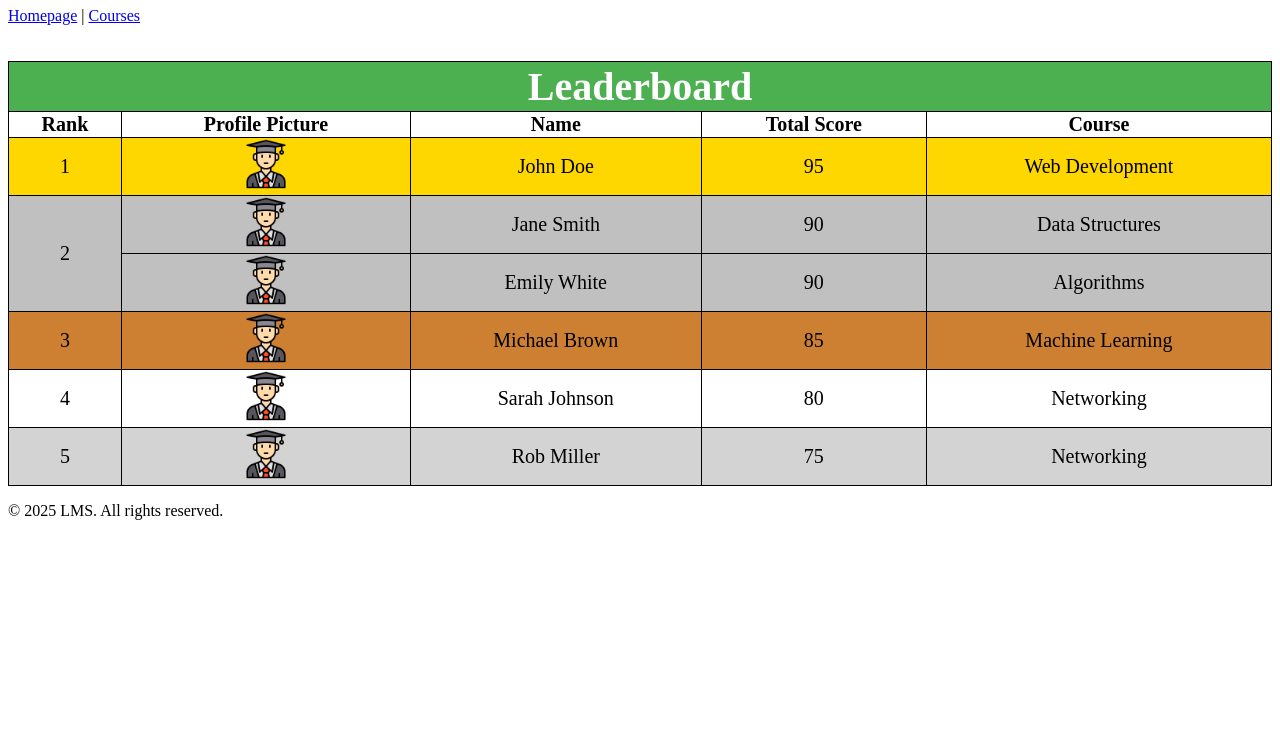
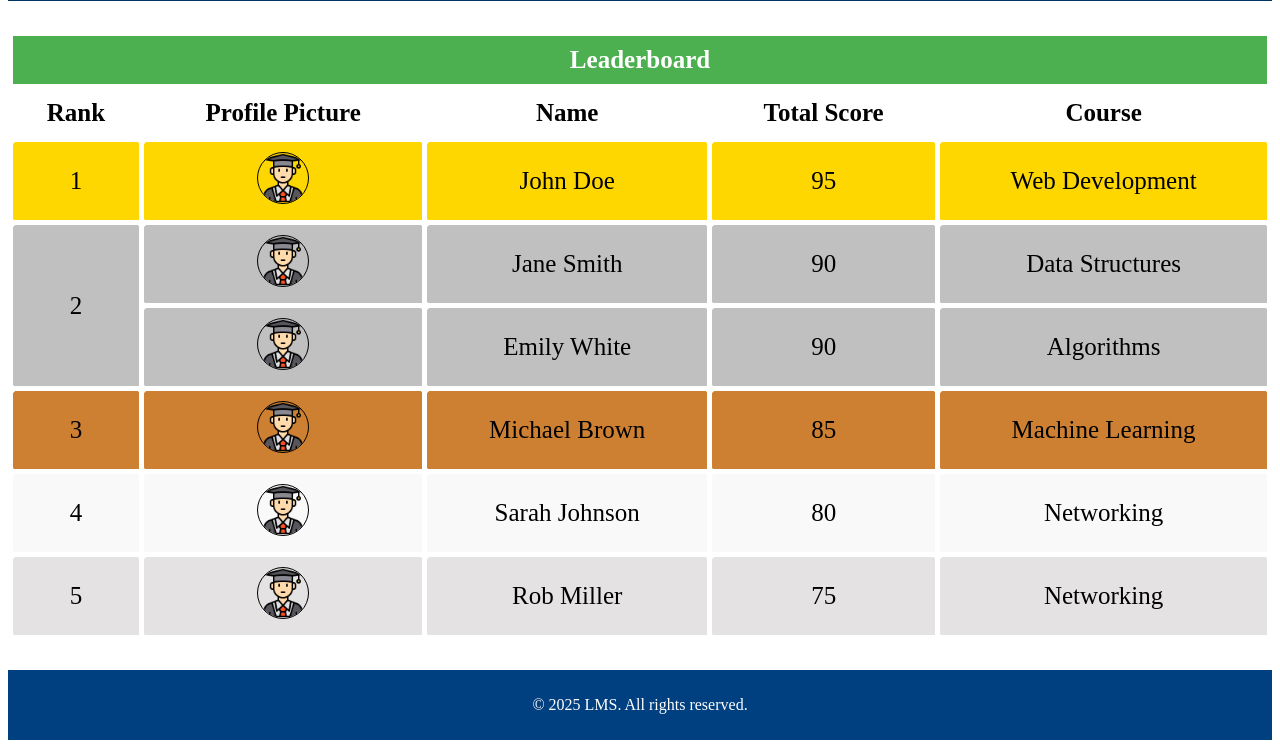
Before and after one commit to Munch42/ENSF381-Assignment-2, a plain HTML site: page leaderboard.html in a window 1280 px wide. Shown: the part 185-933 px from the top of the page. Before the commit the page ends 800 px from the top, so only its background shows below. Drawn offline with Linux system fonts and the light colour scheme.

Commit message:
added the css for attempt quiz and leaderboard

```diff
--- a/attempt_quiz.html
+++ b/attempt_quiz.html
@@ -2,6 +2,7 @@
 <html>
 <head>
     <title>Attempt Quiz - LMS</title>
+    <link rel="stylesheet" href="styles.css">
 </head>
 <body>
     <header>
@@ -10,41 +11,59 @@
         <h2>LMS - Attempt Quiz</h2>
     </header>
 
-    <a href="index.html">Homepage</a> |
+    <nav id="nav">
+        <a href="index.html">Homepage</a>
         <a href="course_view.html">Courses</a>
-    <br><br><br>
+    </nav>
 
     <main>
-        <img src="banner.jpg" alt="Quiz Banner" width="100%">
 
+        <img src="banner.jpg" alt="Quiz Banner" class="quiz-banner">
+
+
+        <div class="course-quiz-details">
             <h2>Course Name: Web Development</h2>
             <h2>Course Code: WD381</h2>
             <p>Topic: HTML Basics</p>
             <p>Deadline: 11:59 PM, February 10, 2025</p>
             <p>Attempts Allowed: 1</p>
+        </div>
 
+
+        <div class="quiz-questions">
             <h3>Question 1</h3>
             <p>What does HTML stand for?</p>
+            <div class="options">
                 <form>
                     <input type="radio" id="option1" name="q1" value="Hyper Text Markup Language">
                     <label for="option1">Hyper Text Markup Language</label><br>
                     <input type="radio" id="option2" name="q1" value="Home Tool Markup Language">
                     <label for="option2">Home Tool Markup Language</label><br>
-            <button type="submit">Submit Answer</button>
                 </form>
+            </div>
+            <button type="submit" class="submit-button">Submit Answer</button>
+        </div>
 
+
+        <div class="quiz-questions">
             <h3>Question 2</h3>
             <p>Which of the following are HTML elements? (Select all that apply)</p>
+            <div class="options">
                 <form>
                     <input type="checkbox" id="div" name="q2" value="div">
                     <label for="div">&lt;div&gt;</label><br>
                     <input type="checkbox" id="span" name="q2" value="span">
                     <label for="span">&lt;span&gt;</label><br>
-            <button type="submit">Submit Answer</button>
+
                 </form>
+            </div>
+            <button type="submit" class="submit-button">Submit Answer</button>
+        </div>
 
         <br>
-        <a href="leaderboard.html"><button>Finish Quiz</button></a>
+
+
+        <a href="leaderboard.html"><button class="finish-button">Finish Quiz</button></a>
     </main>
 
     <footer>
--- a/leaderboard.html
+++ b/leaderboard.html
@@ -2,17 +2,7 @@
 <html>
 <head>
     <title>Leaderboard - LMS</title>
-    <style>
-        table {
-            width: 100%;
-            border-collapse: collapse;
-        }
-        th, td {
-            border: 1px solid black;
-            text-align: center;
-            font-size: 20px;
-        }
-    </style>
+    <link rel="stylesheet" href="styles.css">
 </head>
 <body>
     <header>
@@ -20,15 +10,16 @@
         <h1>LMS - Learning Management System</h1>
     </header>
 
-    <a href="index.html">Homepage</a> |
-    <a href="course_view.html">Courses</a>
-    <br><br><br>
+    <nav id="nav">
+        <a href="index.html">Homepage</a>
+        <a href="course_view.html">Courses</a>
+    </nav>
 
     <main>
-        <table>
+        <table class="leaderboard-table">
             <thead>
                 <tr>
-                    <th colspan="5" style="color: white; background-color: #4CAF50; font-size: 40px; font-weight: bold; text-align: center;">Leaderboard</th>
+                    <th colspan="5" class="leaderboard-header">Leaderboard</th>
                 </tr>
                 <tr>
                     <th>Rank</th>
@@ -39,43 +30,43 @@
                 </tr>
             </thead>
             <tbody>
-                <tr style="background-color: gold;">
+                <tr class="gold">
                     <td>1</td>
-                    <td><img src="student.png" alt="John Doe" width="50"></td>
+                    <td><img src="student.png" alt="John Doe" class="profile-pic"></td>
                     <td>John Doe</td>
                     <td>95</td>
                     <td>Web Development</td>
                 </tr>
-                <tr style="background-color: silver;">
+                <tr class="silver">
                     <td rowspan="2">2</td>
-                    <td><img src="student.png" alt="Jane Smith" width="50"></td>
+                    <td><img src="student.png" alt="Jane Smith" class="profile-pic"></td>
                     <td>Jane Smith</td>
                     <td>90</td>
                     <td>Data Structures</td>
                 </tr>
-                <tr style="background-color: silver;">
-                    <td><img src="student.png" alt="Emily White" width="50"></td>
+                <tr class="silver">
+                    <td><img src="student.png" alt="Emily White" class="profile-pic"></td>
                     <td>Emily White</td>
                     <td>90</td>
                     <td>Algorithms</td>
                 </tr>
-                <tr style="background-color:#cd7f32;">
+                <tr class="bronze">
                     <td>3</td>
-                    <td><img src="student.png" alt="Michael Brown" width="50"></td>
+                    <td><img src="student.png" alt="Michael Brown" class="profile-pic"></td>
                     <td>Michael Brown</td>
                     <td>85</td>
                     <td>Machine Learning</td>
                 </tr>
-                <tr style="background-color: white;">
+                <tr class="alternate-row">
                     <td>4</td>
-                    <td><img src="student.png" alt="Sarah Johnson" width="50"></td>
+                    <td><img src="student.png" alt="Sarah Johnson" class="profile-pic"></td>
                     <td>Sarah Johnson</td>
                     <td>80</td>
                     <td>Networking</td>
                 </tr>
-                <tr style="background-color: lightgray;">
+                <tr class="alternate-row">
                     <td>5</td>
-                    <td><img src="student.png" alt="Rob Miller" width="50"></td>
+                    <td><img src="student.png" alt="Rob Miller" class="profile-pic"></td>
                     <td>Rob Miller</td>
                     <td>75</td>
                     <td>Networking</td>
--- a/styles.css
+++ b/styles.css
@@ -121,3 +121,104 @@ td {
 .decline-btn:hover {
     background-color: #821b1b;
 }
+
+
+.quiz-banner {
+    width: 100%;
+    height: 150px;
+    border-radius: 10px;
+}
+
+.course-quiz-details {
+    background-color: #c6f2ff;
+    padding: 20px;
+    margin: 0 250px;
+    text-align: center;
+
+}
+
+.quiz-questions {
+    margin: 20px 250px;
+}
+
+
+.options {
+    background-color: #cacaca;
+    padding: 15px;
+    text-align: left;
+}
+
+.submit-button, .finish-button {
+    padding: 10px 20px;
+    border: none;
+    border-radius: 5px;
+    cursor: pointer;
+}
+
+.submit-button {
+    background-color: #c6f2ff;
+    color: black;
+
+}
+
+.submit-button:hover {
+    background-color: #004080;
+    color: white;
+}
+
+.finish-button {
+    background-color: #D32F2F;
+    color: white;
+}
+
+.finish-button:hover {
+    background-color: #821b1b;
+}
+
+
+.leaderboard-table {
+    width: 100%;
+    border-collapse: collapse;
+    margin: 30px 0;
+}
+
+.leaderboard-table th, .leaderboard-table td {
+    border: 5px solid white;
+    text-align: center;
+    font-size: 25px;
+    padding: 10px;
+}
+
+.leaderboard-header {
+    background-color: #4CAF50;
+    color: white;
+}
+
+
+.gold td {
+    background-color: gold;
+}
+
+.silver td {
+    background-color: silver;
+}
+
+.bronze td{
+    background-color: #cd7f32;
+}
+
+
+.alternate-row:nth-child(even) td {
+    background-color:#e4e2e2;
+}
+
+.alternate-row:nth-child(odd) td{
+    background-color:#f9f9f9;
+}
+
+
+.profile-pic {
+    height: 50px;
+    border-radius: 50%;
+    border: 1px solid black
+}
```
Lines whose indentation alone changed are shown as unchanged.
